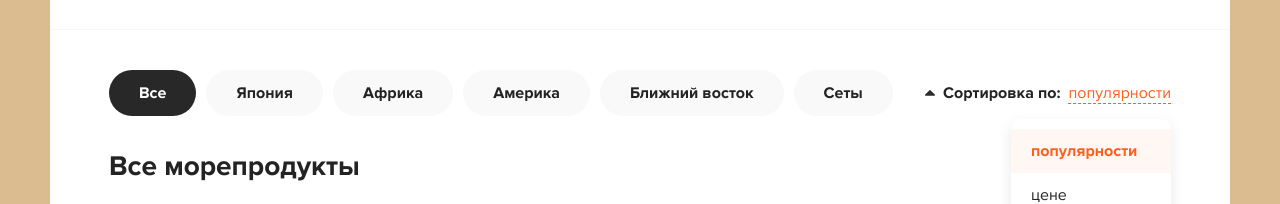
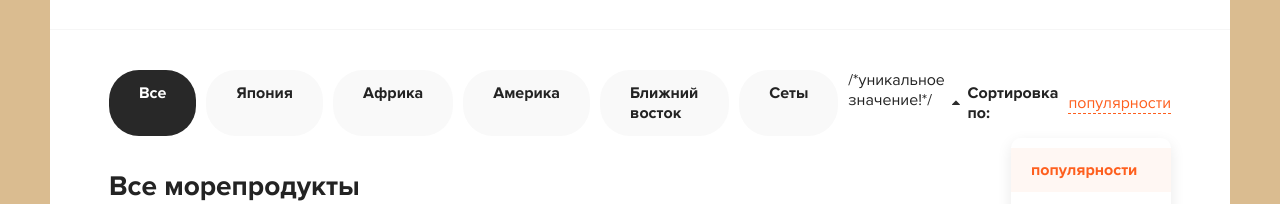
Before and after one commit to evgeniya-burlachenko/project_oystres, a React (Create React App) app: page / in a window 1280 px wide. Shown: the part 248-452 px from the top of the page. Built offline with nearby package versions, Linux system fonts and the light colour scheme.

Commit message:
выделила в компоненту Categories, перевела в реакт верстку,map, key - уникальное значение

```diff
--- a/src/App.js
+++ b/src/App.js
@@ -1,8 +1,6 @@
 import React from 'react';
 
-import Header from "./components/Header";
-import Categories from "./components/Categories";
-
+import {Header,Categories}from "./components";
 
 function App() {
 
@@ -13,7 +11,7 @@ function App() {
         <div className="content">
           <div className="container">
             <div className="content__top row">
-              <Categories/>
+              <Categories items = {['Япония', 'Африка','Америка', 'Ближний восток','Сеты']}/>
               <div className="sort">
                 <div className="sort__label">
                   <svg
--- a/src/components/Categories.jsx
+++ b/src/components/Categories.jsx
@@ -1,16 +1,18 @@
 import React from "react";
 
-function Categories() {
+function Categories({ items }) {
+
     return (
         <div>
             <div className="categories">
                 <ul>
                     <li className="active">Все</li>
-                    <li>Япония</li>
-                    <li>Африка</li>
-                    <li>Америка</li>
-                    <li>Ближний восток</li>
-                    <li>Сеты</li>
+                    {items.map((name, index) => (
+                        <li key={`${name}_${index}`}>{name}</li>
+                    ))} /*уникальное значение!*/
+
+
+
                 </ul>
             </div>
 
--- /dev/null
+++ b/src/components/index.js
@@ -0,0 +1,9 @@
+import Button from "./Button";
+import Header from "./Header";
+import Categories from "./Categories";
+
+export {Button,Header,Categories};
+/*
+export { default as Button} from '/Button';
+export { default as Header } from '/Header';
+export { default as Categories } from '/Categories';*/
```
